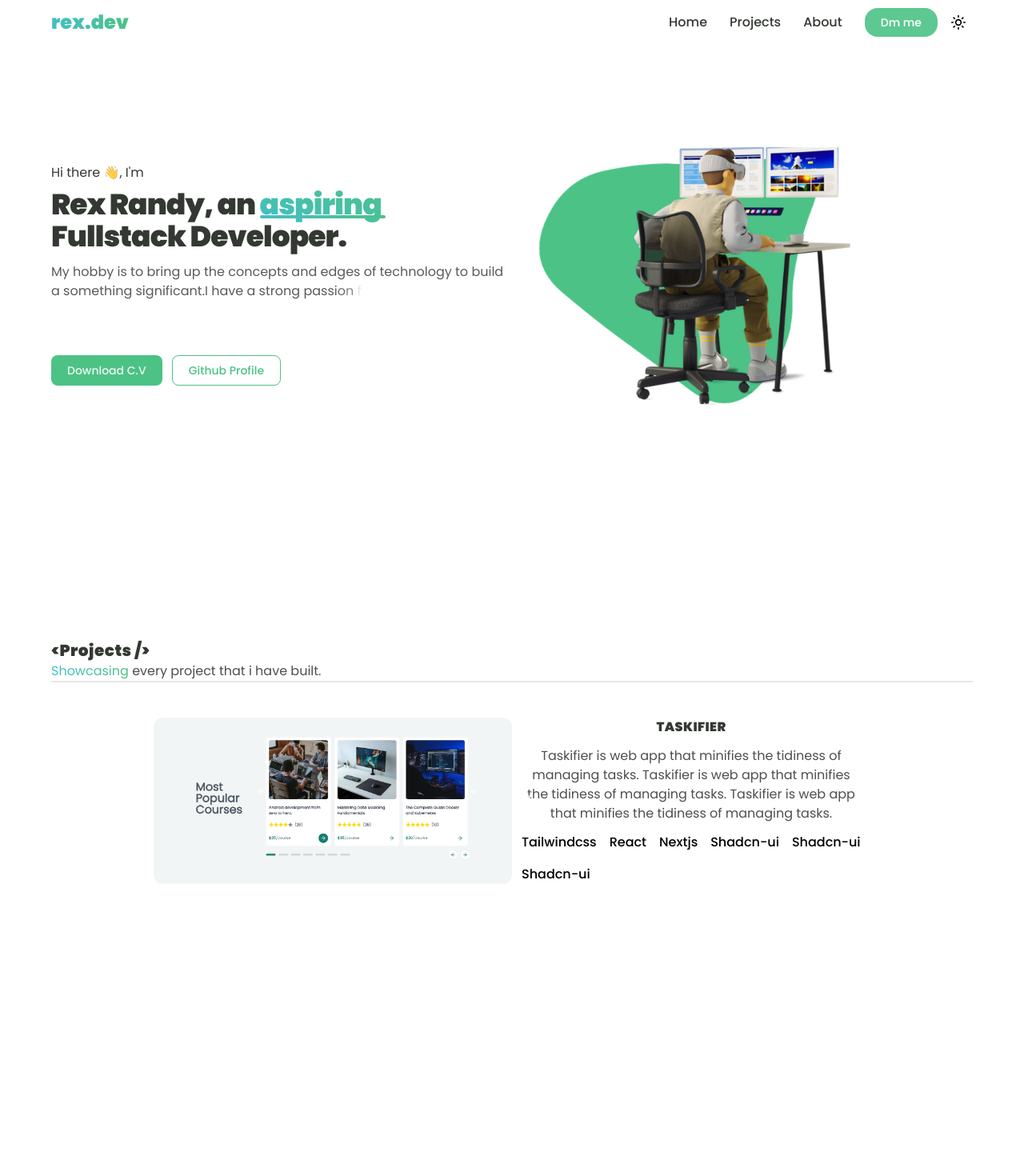
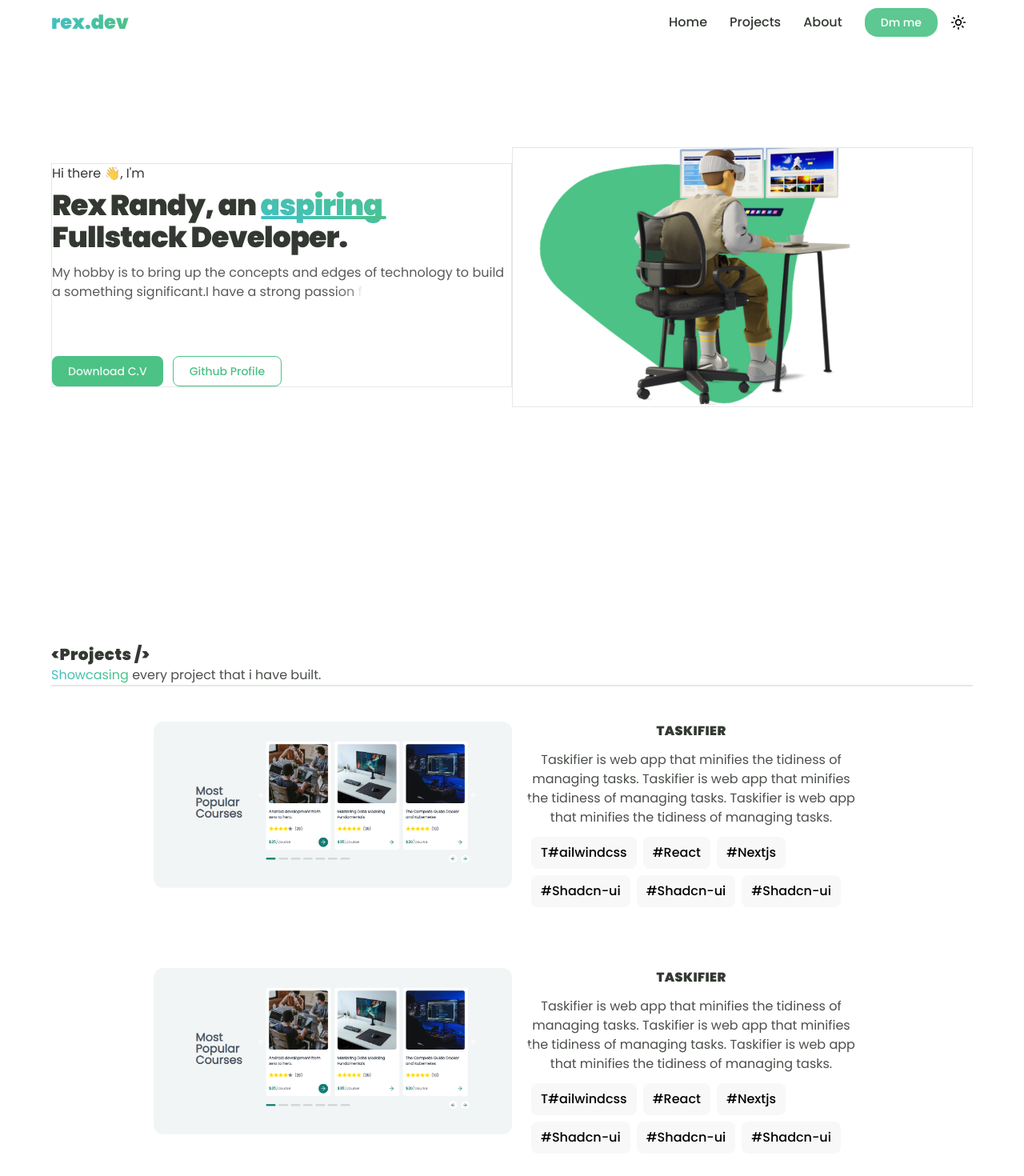
Before and after one commit to Rr-sobusy/rex.dev, a Next.js app: page / in a window 1280 px wide. Shown: the top 1470 px of the page at 80% size. Built offline with nearby package versions, Linux system fonts and the light colour scheme.

Commit message:
fix projects

```diff
--- a/src/components/ProjectsContainer.tsx
+++ b/src/components/ProjectsContainer.tsx
@@ -20,7 +20,6 @@ const ProjectsContainer = (props: Props) => {
     >
       <div className="md:w-3/6 w-full">
         <Slider {...settings}>
-
           <Image
             className="rounded-xl"
             alt=""
@@ -52,13 +51,13 @@ const ProjectsContainer = (props: Props) => {
           Taskifier is web app that minifies the tidiness of managing tasks.
           Taskifier is web app that minifies the tidiness of managing tasks.
         </p>
-        <div className="flex flex-wrap gap-4">
-        <p className="font-poppins text-base font-medium">Tailwindcss</p>
-        <p className="font-poppins text-base font-medium">React</p>
-        <p className="font-poppins text-base font-medium">Nextjs</p>
-        <p className="font-poppins text-base font-medium">Shadcn-ui</p>
-        <p className="font-poppins text-base font-medium">Shadcn-ui</p>
-        <p className="font-poppins text-base font-medium">Shadcn-ui</p>
+        <div className="flex flex-wrap gap-2 px-3">
+          <p className="font-poppins text-base px-3 py-2 bg-backgroundAccent/40 rounded-lg font-medium">T#ailwindcss</p>
+          <p className="font-poppins text-base px-3 py-2 bg-backgroundAccent/40 rounded-lg font-medium">#React</p>
+          <p className="font-poppins text-base px-3 py-2 bg-backgroundAccent/40 rounded-lg font-medium">#Nextjs</p>
+          <p className="font-poppins text-base px-3 py-2 bg-backgroundAccent/40 rounded-lg font-medium">#Shadcn-ui</p>
+          <p className="font-poppins text-base px-3 py-2 bg-backgroundAccent/40 rounded-lg font-medium">#Shadcn-ui</p>
+          <p className="font-poppins text-base px-3 py-2 bg-backgroundAccent/40 rounded-lg font-medium">#Shadcn-ui</p>
         </div>
       </div>
     </FlexBox>
--- a/src/components/layout/hero.tsx
+++ b/src/components/layout/hero.tsx
@@ -24,10 +24,14 @@ const Hero = ({ ...props }: HeroProps) => {
         transition={{ duration: 0.9, ease: "easeInOut" }}
         viewOptions={{ margin: "0px 0px -350px 0px" }}
       >
-        <FlexBox className="md:mt-14 mt-10 flex flex-col lg:flex-row gap-14 lg:gap-0 lg:min-h-[calc(100vh-57px)] pt-[6rem] md:pt-[2rem] lg:pt-[8rem] w-full relative">
-          <FlexBox className="flex-1 sm:mt-5 gap-2" flexDirection="col">
+        <FlexBox className="md:mt-14 flex flex-col lg:flex-row gap-8 lg:gap-0 min-h-[calc(100vh-52px)] pt-[6rem] md:pt-[2rem] lg:pt-[8rem] w-full relative">
+          <FlexBox
+            className="flex-1 sm:mt-5 gap-2 border"
+            justifyContent="center"
+            flexDirection="col"
+          >
             <h5 className="font-poppins text-base text-foreground/85">
-              Hi there &#128075;, I'm
+              Hi there &#128075;, I&apos;m
             </h5>
             <h1 className="text-4xl font-extrabold font-poppins tracking-tight text-foreground/85">
               Rex Randy, an{" "}
@@ -51,7 +55,7 @@ const Hero = ({ ...props }: HeroProps) => {
               <Button variant="outlined">Github Profile</Button>
             </FlexBox>
           </FlexBox>
-          <FlexBox className="flex-1 w-3/4 md:w-3/5 mx-auto lg:w-full">
+          <FlexBox className="flex-1 sm:w-3/4 mx-auto md:w-2/3 border">
             <Image
               className="scale-110 md:scale-105 lg:scale-100"
               width={800}
@@ -62,7 +66,6 @@ const Hero = ({ ...props }: HeroProps) => {
           </FlexBox>
         </FlexBox>
       </InView>
-
     </section>
   );
 };
--- a/src/components/layout/projects.tsx
+++ b/src/components/layout/projects.tsx
@@ -2,7 +2,6 @@
 
 import React from "react";
 import { InView } from "../InView";
-import Slider from "react-slick";
 import Separator from "../Separator";
 import ProjectsContainer from "../ProjectsContainer";
 
@@ -28,6 +27,7 @@ const Projects = (ProjectsProps: ProjectsProps) => {
         every project that i have built.
       </h5>
       <Separator />
+      <div className="slider-container flex flex-col gap-8">
         <InView
           variants={{
             hidden: {
@@ -42,10 +42,25 @@ const Projects = (ProjectsProps: ProjectsProps) => {
           transition={{ duration: 0.9, ease: "easeInOut" }}
           viewOptions={{ margin: "0px 0px -350px 0px", once: true }}
         >
-        <div className="slider-container">
-          <ProjectsContainer />
+          <ProjectsContainer key={2} />
+        </InView>
+        <InView
+          variants={{
+            hidden: {
+              opacity: 0,
+              y: 100,
+            },
+            visible: {
+              opacity: 1,
+              y: 0,
+            },
+          }}
+          transition={{ duration: 0.9, ease: "easeInOut" }}
+          viewOptions={{ margin: "0px 0px -350px 0px", once: true }}
+        >
+          <ProjectsContainer key={2} />
+        </InView>
       </div>
-      </InView>
     </section>
   );
 };
```
Lines whose indentation alone changed are shown as unchanged.
